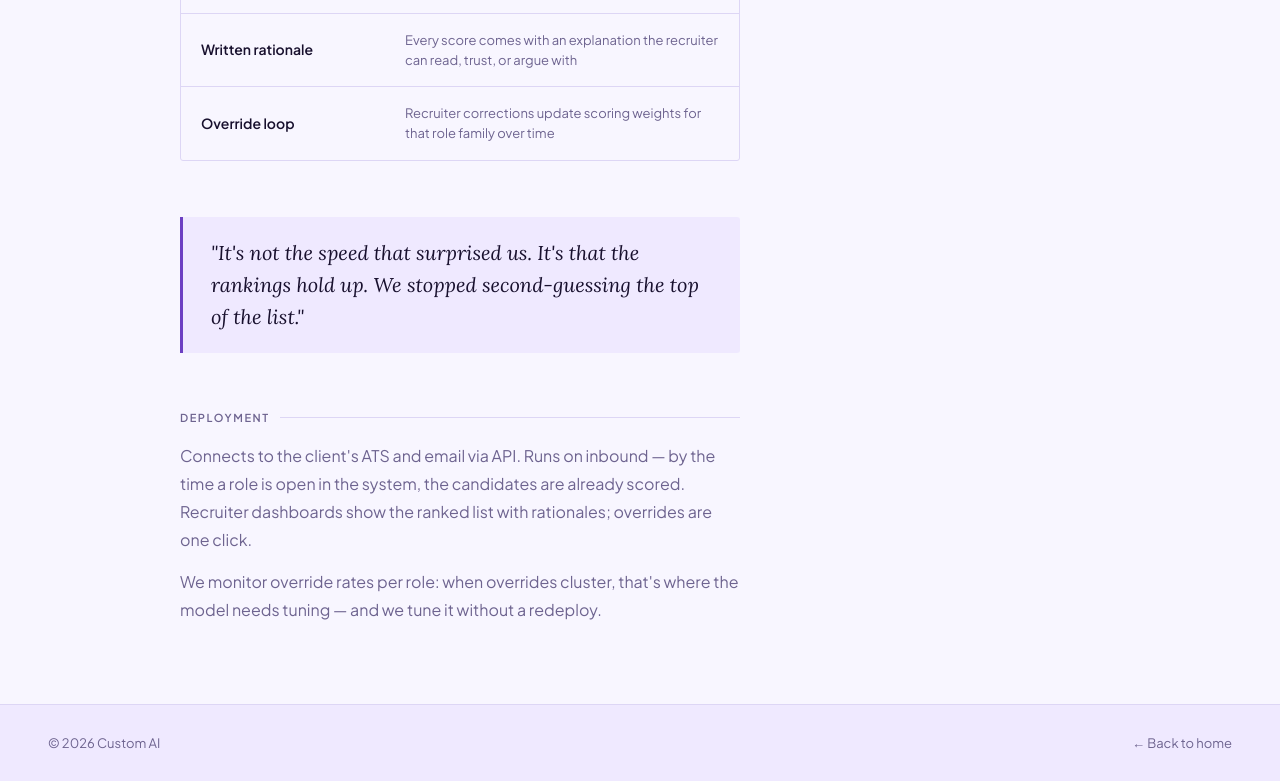
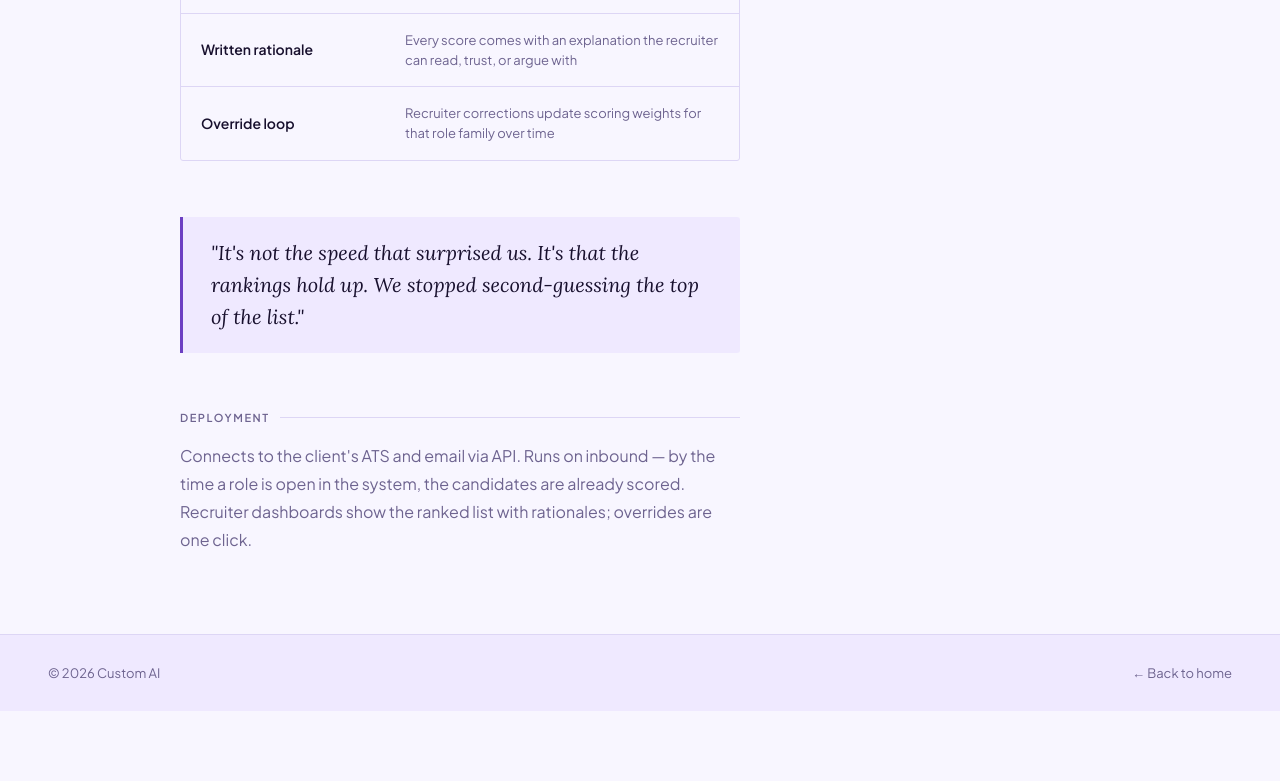
Before and after one commit to YASHYASHKINGGOD/agency-landing-page, a plain HTML site: page case-studies/candidate-intelligence.html in a window 1280 px wide. Shown: the part 1746-2527 px from the top of the page. After the commit the page ends 2457 px from the top, so only its background shows below. Drawn offline with nearby package versions, Linux system fonts and the light colour scheme.

Commit message:
Remove override monitoring line from deployment section
Co-Authored-By: Claude Sonnet 4.6 <noreply@anthropic.com>

```diff
--- a/case-studies/candidate-intelligence.html
+++ b/case-studies/candidate-intelligence.html
@@ -160,7 +160,6 @@ nav{position:fixed;top:0;left:0;right:0;z-index:100;padding:20px max(48px, calc(
     <div class="cs-block">
       <div class="block-label">Deployment</div>
       <p class="block-text">Connects to the client's ATS and email via API. Runs on inbound — by the time a role is open in the system, the candidates are already scored. Recruiter dashboards show the ranked list with rationales; overrides are one click.</p>
-      <p class="block-text">We monitor override rates per role: when overrides cluster, that's where the model needs tuning — and we tune it without a redeploy.</p>
     </div>
 
   </div>
```
